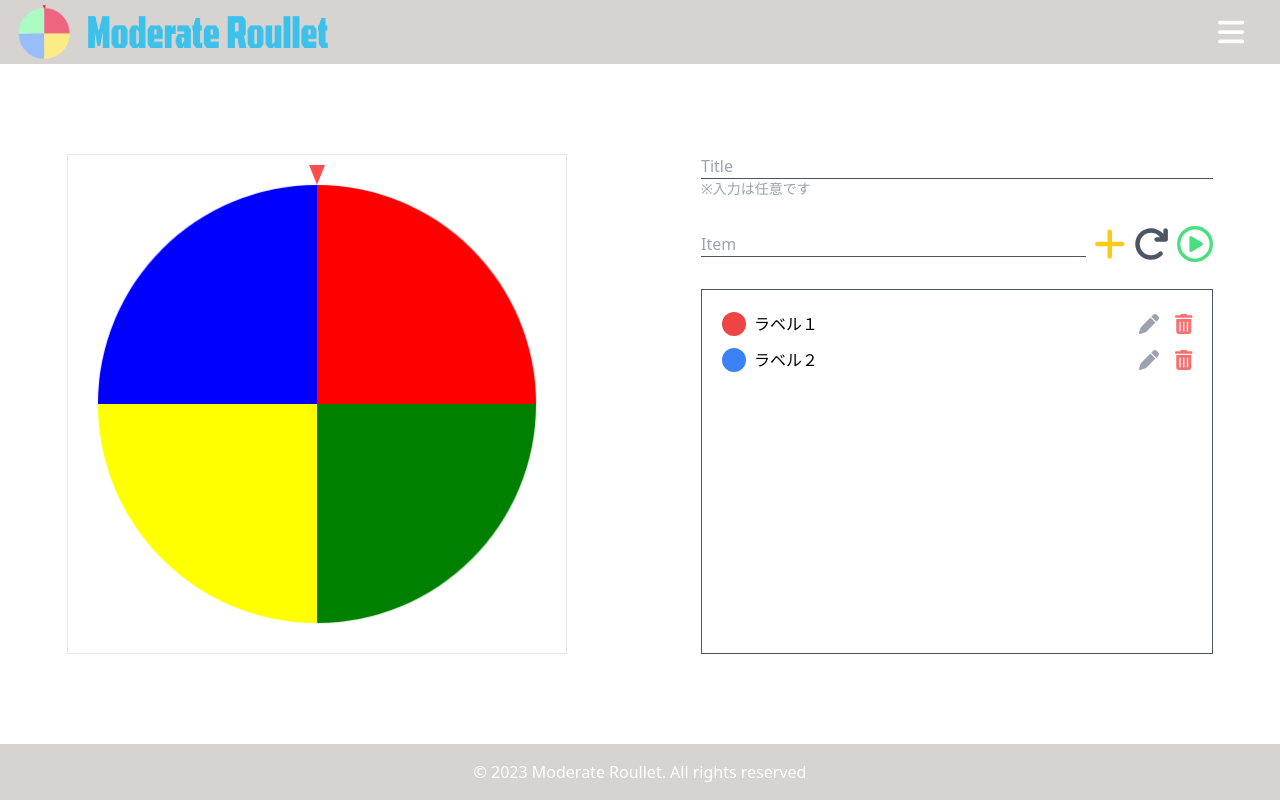
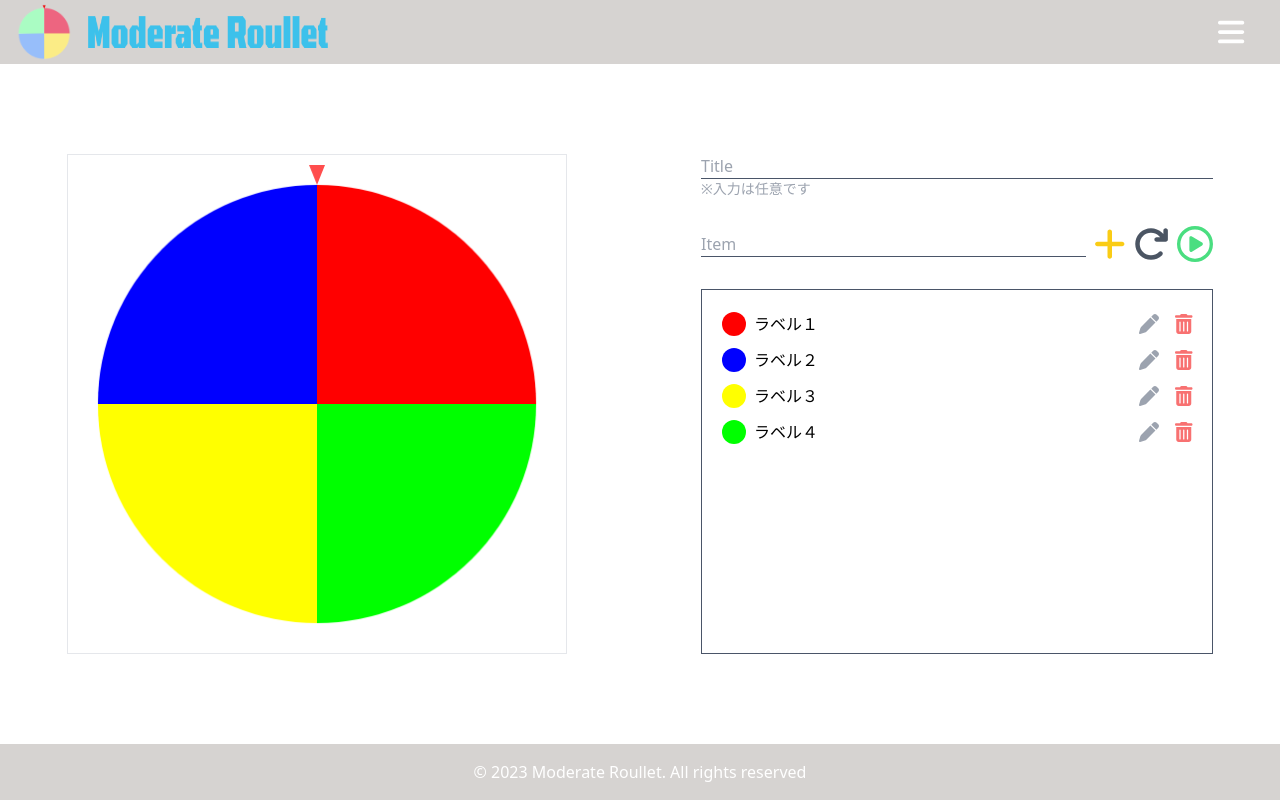
Before and after one commit to hattoriryuki/moderate-roulette-for-react, a React (Create React App) app: page / in a window 1280 px wide. Built offline with nearby package versions, Linux system fonts and the light colour scheme.

Commit message:
feat: 追加ボタンでアイテムリストを増やす機能を追加

```diff
--- a/src/components/molucules/RoulletItem.tsx
+++ b/src/components/molucules/RoulletItem.tsx
@@ -13,7 +13,11 @@ export const RoulletItem: FC<Props> = memo((props) => {
   return (
     <div className="flex mb-2 items-center justify-between">
       <div className="flex">
-        <FontAwesomeIcon icon={faCircle} className={`${color} text-2xl`} />
+        <FontAwesomeIcon
+          icon={faCircle}
+          className="text-2xl"
+          style={{ color: `${color}` }}
+        />
         <p className="ml-2">{label}</p>
       </div>
       <div>
--- a/src/components/pages/Top.tsx
+++ b/src/components/pages/Top.tsx
@@ -1,11 +1,19 @@
-import { FC, memo, useEffect, useRef, useState } from "react";
+import {
+  ChangeEvent,
+  FC,
+  memo,
+  useCallback,
+  useEffect,
+  useRef,
+  useState,
+} from "react";
 import { FontAwesomeIcon } from "@fortawesome/react-fontawesome";
 import { faPlus, faArrowRotateRight } from "@fortawesome/free-solid-svg-icons";
-
 import {
   faCirclePlay,
   faCircleStop,
 } from "@fortawesome/free-regular-svg-icons";
+
 import { useDrawCanvas } from "../../hooks/useDrawCanvas";
 import { RoulletItem } from "../molucules/RoulletItem";
 
@@ -14,7 +22,14 @@ export const Top: FC = memo(() => {
     null
   );
   const [isRunning, setIsRunnig] = useState(false);
-  const { drawRoullet, drawTriangle } = useDrawCanvas(canvasObject);
+  const [itemText, setItemText] = useState("");
+  const [items, setItems] = useState([
+    { text: "ラベル１", color: "red" },
+    { text: "ラベル２", color: "blue" },
+    { text: "ラベル３", color: "yellow" },
+    { text: "ラベル４", color: "lime" },
+  ]);
+  const { drawRoullet, drawTriangle } = useDrawCanvas(canvasObject, items);
   const intervalRef = useRef<NodeJS.Timer>();
 
   useEffect(() => {
@@ -36,6 +51,16 @@ export const Top: FC = memo(() => {
     setIsRunnig(false);
     clearInterval(intervalRef.current);
   };
+
+  const onClickAdd = () => {
+    const newItems = [...items, { text: itemText, color: "pink" }];
+    setItems(newItems);
+    setItemText("");
+  };
+
+  const onChangeLabel = useCallback((e: ChangeEvent<HTMLInputElement>) => {
+    setItemText(e.target.value);
+  }, []);
 
   return (
     <>
@@ -61,11 +86,13 @@ export const Top: FC = memo(() => {
               <input
                 type="text"
                 placeholder="Item"
+                value={itemText}
+                onChange={onChangeLabel}
                 className="outline-none border-b border-[#4A5568] w-full"
               />
             </form>
             <div className="flex text-4xl">
-              <button className="text-yellow-400 ml-2">
+              <button className="text-yellow-400 ml-2" onClick={onClickAdd}>
                 <FontAwesomeIcon icon={faPlus} />
               </button>
               <button
@@ -88,8 +115,10 @@ export const Top: FC = memo(() => {
             </div>
           </div>
           <div className="border border-[#4A5568] basis-[80%] p-5">
-            <RoulletItem label="ラベル１" color="text-red-500" />
-            <RoulletItem label="ラベル２" color="text-blue-500" />
+            {items.map((item) => {
+              console.log(item);
+              return <RoulletItem label={item.text} color={item.color} />;
+            })}
           </div>
         </div>
       </div>
--- a/src/hooks/useDrawCanvas.ts
+++ b/src/hooks/useDrawCanvas.ts
@@ -1,7 +1,9 @@
 import { useCallback, useEffect } from "react";
 
-export const useDrawCanvas = (canvas: HTMLCanvasElement | null) => {
-  const labelData = ["red", "blue", "yellow", "green"];
+export const useDrawCanvas = (
+  canvas: HTMLCanvasElement | null,
+  labelData: {text: string | null, color: string | null}[]
+) => {
   const ctx = canvas && canvas.getContext("2d");
   let radius = 220;
 
@@ -23,7 +25,7 @@ export const useDrawCanvas = (canvas: HTMLCanvasElement | null) => {
         let endAngle = ((360 - (angle + degPart)) * Math.PI) / 180;
         ctx.beginPath();
         ctx.moveTo(0, 0);
-        ctx.fillStyle = data;
+        if (data.color) ctx.fillStyle = data.color;
         ctx.arc(0, 0, radius, startAngle, endAngle, true);
         ctx.fill();
         sumAngle += degPart;
```
